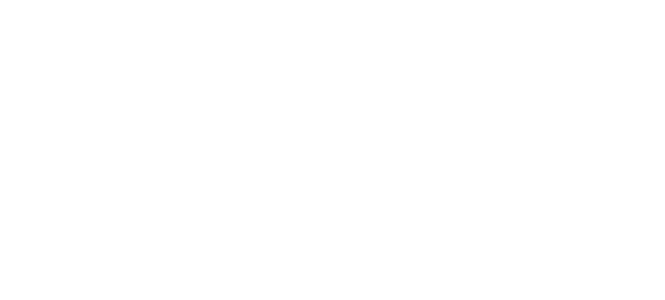
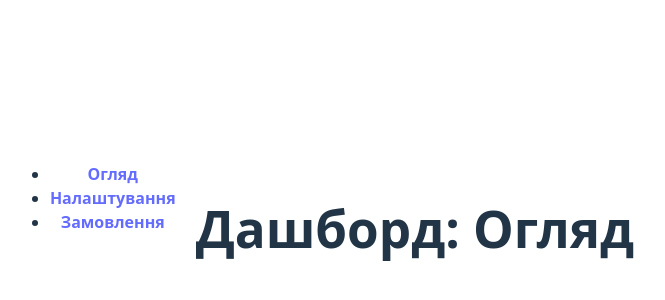
Before and after one commit to fullstack-and-test/react-redux-course, a React (Vite) app: page /dashboard in a window 1280 px wide. Before the commit this address had no page. Shown: the part 172-472 px from the top of the page, without its empty margins (308-973 px from the left). Built offline with nearby package versions, Linux system fonts and the light colour scheme.

Commit message:
Added hw nested routes

```diff
--- a/src/App.jsx
+++ b/src/App.jsx
@@ -2,8 +2,10 @@ import { useState } from "react";
 import { BrowserRouter, Routes, Route } from "react-router-dom";
 
 import "./App.css";
-import ProductListPage from "./components/ProductListPage.jsx";
-import ProductDetailPage from "./components/ProductDetailPage.jsx";
+import DashboardLayout from "./components/DashboardLayout.jsx";
+import OverviewPage from "./components/OverviewPage.jsx";
+import ProfileSettings from "./components/ProfileSettings.jsx";
+import OrderHistory from "./components/OrderHistory.jsx";
 
 import { ThemeContext } from "./ThemeContext.js";
 
@@ -18,11 +20,11 @@ function App() {
     <ThemeContext.Provider value={{ theme, toggleTheme }}>
       <BrowserRouter>
         <Routes>
-          <Route path="/products" element={<ProductListPage />}></Route>
-          <Route
-            path="/products/:productId"
-            element={<ProductDetailPage />}
-          ></Route>
+          <Route path="/dashboard" element={<DashboardLayout />}>
+            <Route index element={<OverviewPage />} />
+            <Route path="profile" element={<ProfileSettings />} />
+            <Route path="orders" element={<OrderHistory />} />
+          </Route>
         </Routes>
       </BrowserRouter>
     </ThemeContext.Provider>
--- /dev/null
+++ b/src/components/DashboardLayout.jsx
@@ -0,0 +1,47 @@
+import { NavLink, Outlet } from "react-router-dom";
+
+const DashboardLayout = () => {
+  return (
+    <div style={{ display: "flex" }}>
+      <nav>
+        <ul>
+          <li>
+            <NavLink
+              to="/dashboard"
+              style={(isActive) => ({
+                fontWeight: isActive ? "bold" : "normal",
+              })}
+            >
+              Огляд
+            </NavLink>
+          </li>
+          <li>
+            <NavLink
+              to="profile"
+              style={(isActive) => ({
+                fontWeight: isActive ? "bold" : "normal",
+              })}
+            >
+              Налаштування
+            </NavLink>
+          </li>
+          <li>
+            <NavLink
+              to="orders"
+              style={(isActive) => ({
+                fontWeight: isActive ? "bold" : "normal",
+              })}
+            >
+              Замовлення
+            </NavLink>
+          </li>
+        </ul>
+      </nav>
+      <main style={{ flexGrow: 1 }}>
+        <Outlet />
+      </main>
+    </div>
+  );
+};
+
+export default DashboardLayout;
--- /dev/null
+++ b/src/components/OrderHistory.jsx
@@ -0,0 +1,9 @@
+const OrderHistory = () => {
+  return (
+    <>
+      <h1>Історія замовлень</h1>
+    </>
+  );
+};
+
+export default OrderHistory;
--- /dev/null
+++ b/src/components/OverviewPage.jsx
@@ -0,0 +1,9 @@
+const OverviewPage = () => {
+  return (
+    <>
+      <h1>Дашборд: Огляд</h1>
+    </>
+  );
+};
+
+export default OverviewPage;
--- /dev/null
+++ b/src/components/ProfileSettings.jsx
@@ -0,0 +1,9 @@
+const ProfileSettings = () => {
+  return (
+    <>
+      <h1>Налаштування Профілю</h1>
+    </>
+  );
+};
+
+export default ProfileSettings;
```
